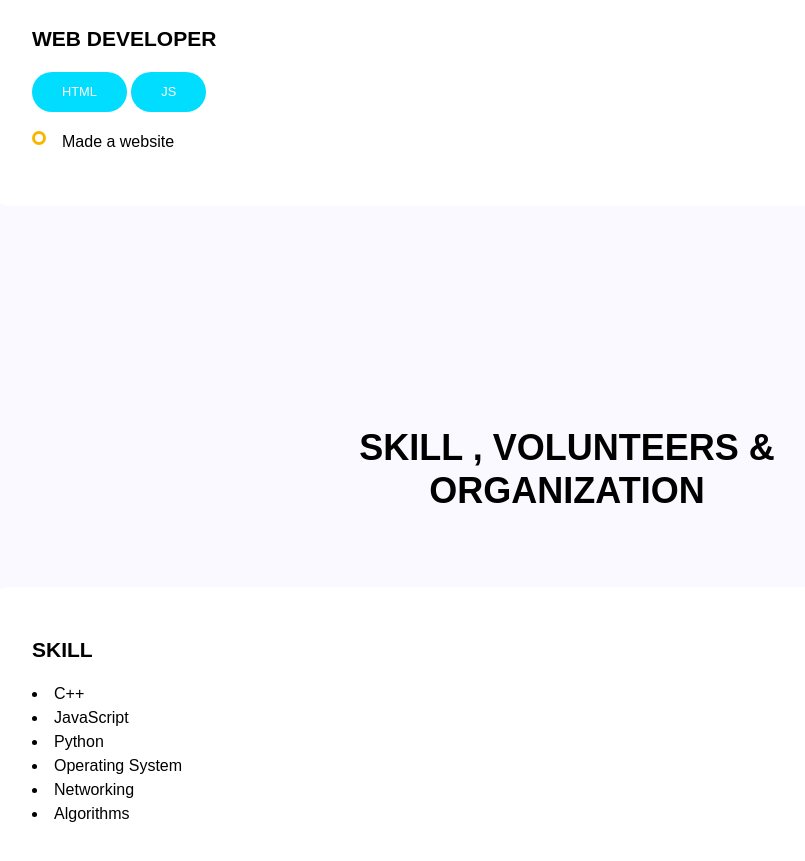
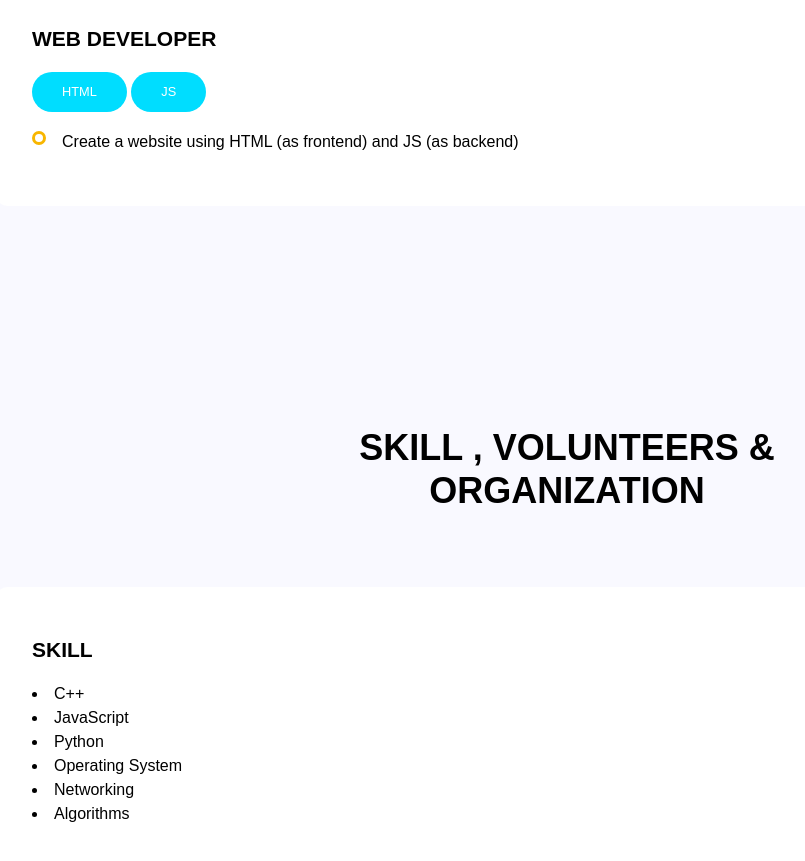
Before and after one commit to itisanthony/itisanthony.github.io, a plain HTML site: page index.html in a window 1280 px wide. Shown: the part 3120-3981 px from the top of the page, without its empty margins (73-878 px from the left). Drawn offline with nearby package versions, Linux system fonts and the light colour scheme.

Commit message:
Update index.html

```diff
--- a/index.html
+++ b/index.html
@@ -308,7 +308,7 @@
         						<p class="genric-btn btn-outline-light btn-lg circle" style="background-color: #00ddff;color:white;margin:auto">HTML</p>
 								<p class="genric-btn btn-outline-light btn-lg circle" style="background-color: #00ddff;color:white;margin:auto">JS</p>
 								<ul class="unordered-list" style="margin-top: 15px">
-									<li>Made a website</li>
+									<li>Create a website using HTML (as frontend) and JS (as backend)</li>
 								</ul>
 							</div>
         				</div>
```
